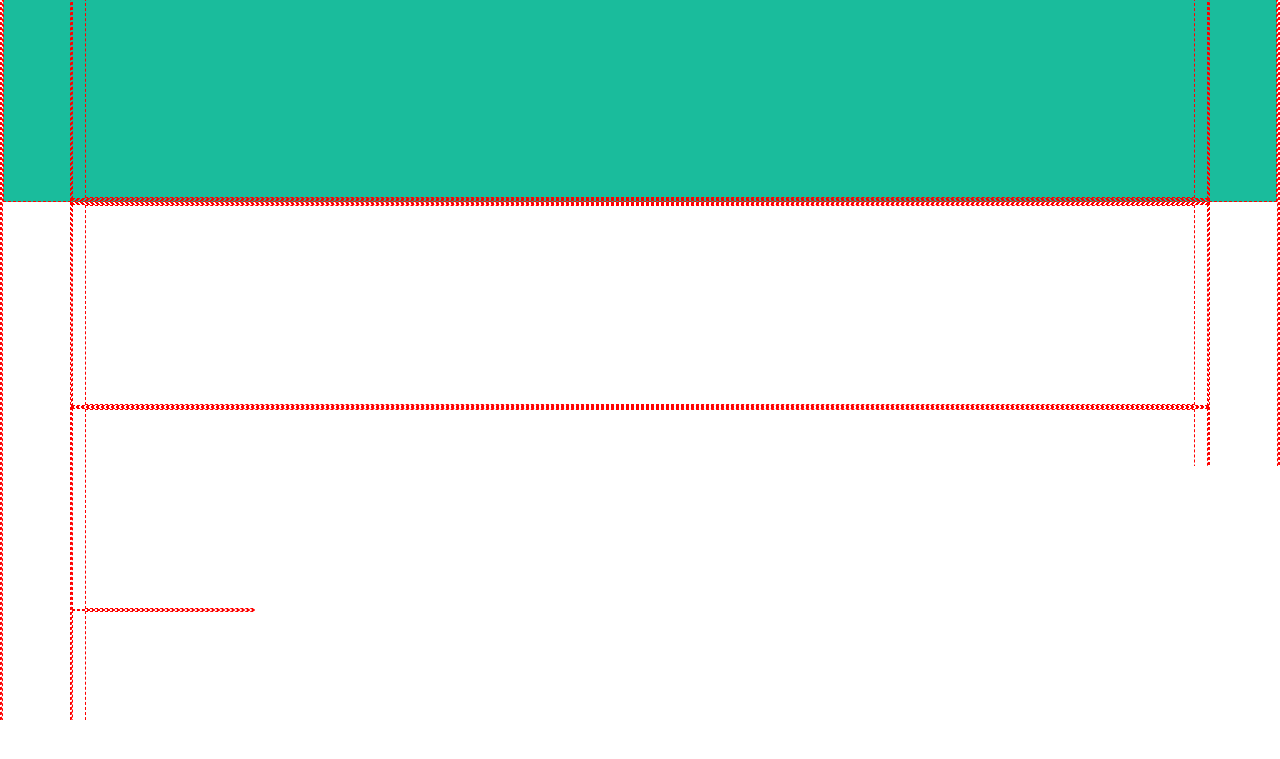
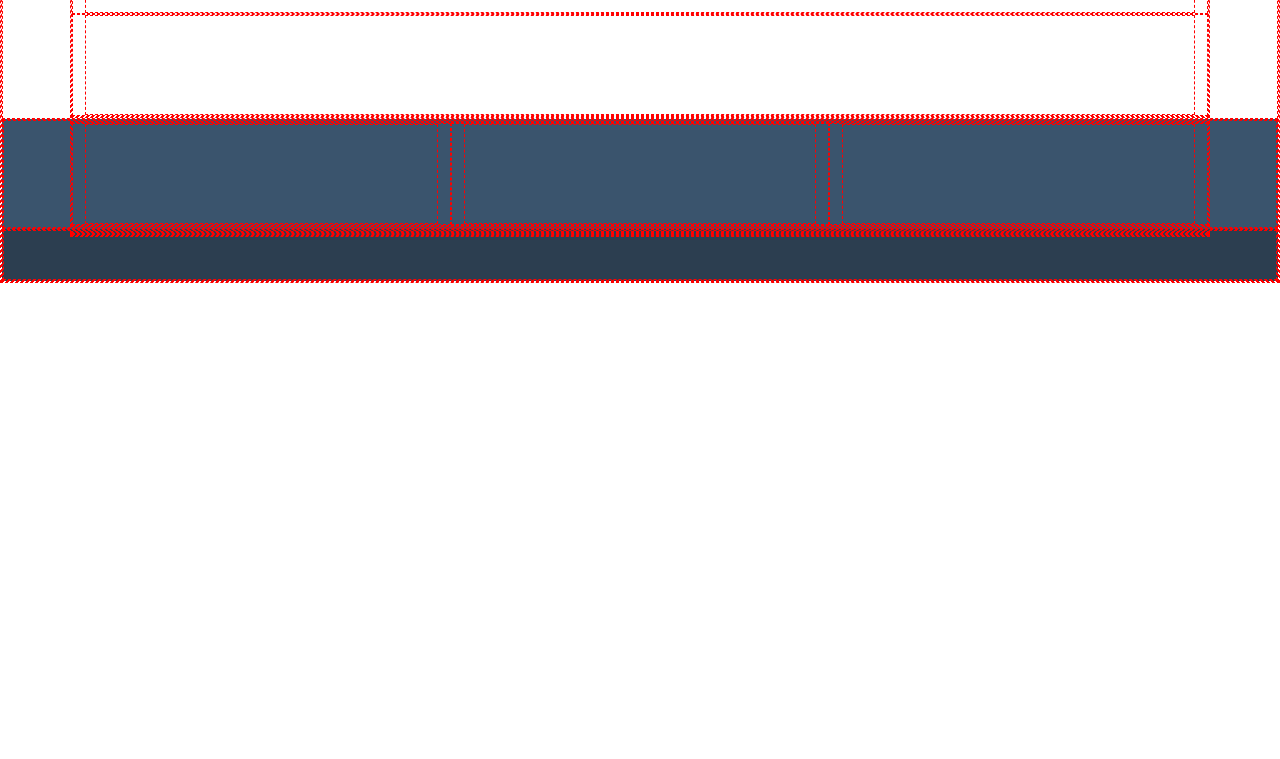
Before and after one commit to B0G0N1/html-css-bootstrap-freelancer, a plain HTML site: page index.html in a window 1280 px wide. Shown: the part 1313-2072 px from the top of the page. After the commit the page ends 1596 px from the top, so only its background shows below. Drawn offline with nearby package versions, Linux system fonts and the light colour scheme.

Commit message:
[uPD] Finish Structure FINAL PROJECT

```diff
--- a/css/style.css
+++ b/css/style.css
@@ -1,9 +1,12 @@
+/* RESET */
 * {
     margin: 0;
     padding: 0;
     box-sizing: border-box;
 }
 
+
+/* BACKGROUND COLOR */
 .bg-midnight-blue {
     background-color: #2c3e50;
 }
@@ -36,17 +39,22 @@
     background-color: #ccb2a3;
 }
 
+.bg-slate-blue {
+    background-color: #3a546d;
+}
 
-
+.bg-charcoal-blue {
+    background-color: #2c3e50;
+}
 
 
 /* DEBUG CLASS */
-header {
+header, .sub-footer {
     height: 50px;
 }
 
 .content {
-    height: 200px;
+    height: 100px;
 }
 
 * {
--- a/index.html
+++ b/index.html
@@ -73,14 +73,10 @@
         </div>
         <!-- Contact Me -->
         <div class="container">
-            <!-- Title -->
             <div class="row">
                 <div class="col-12">
                     <div class="content"></div>
                 </div>
-            </div>
-            <!-- Form -->
-            <div class="row">
                 <div class="col-12">
                     <div class="content"></div>
                 </div>
@@ -100,35 +96,32 @@
         </div>
     </main>
     <!-- Footer -->
-    <footer>
-        <div class="container">
-            <div class="row">
-                <div class="col-12 col-md-4">
-                    <div class="col-12">
+    <div class="bg-slate-blue">
+        <footer>
+            <div class="container">
+                <div class="row">
+                    <div class="col-12 col-md-4">
                         <div class="content"></div>
                     </div>
-                    <div class="col-12">
+                    <div class="col-12 col-md-4">
                         <div class="content"></div>
                     </div>
-                </div>
-                <div class="col-12 col-md-4">
-                    <div class="col-12">
-                        <div class="content"></div>
-                    </div>
-                    <div class="col-12">
-                        <div class="content"></div>
-                    </div>
-                </div>
-                <div class="col-12 col-md-4">
-                    <div class="col-12">
-                        <div class="content"></div>
-                    </div>
-                    <div class="col-12">
+                    <div class="col-12 col-md-4">
                         <div class="content"></div>
                     </div>
                 </div>
             </div>
+        </footer>
+    </div>
+    <!-- Sub Footer -->
+    <div class="bg-charcoal-blue">
+        <div class="sub-footer">
+            <div class="container">
+                <div class="row">
+                    <div class="col-12"></div>
+                </div>
+            </div>
         </div>
-    </footer>
+    </div>
 </body>
 </html>
```
